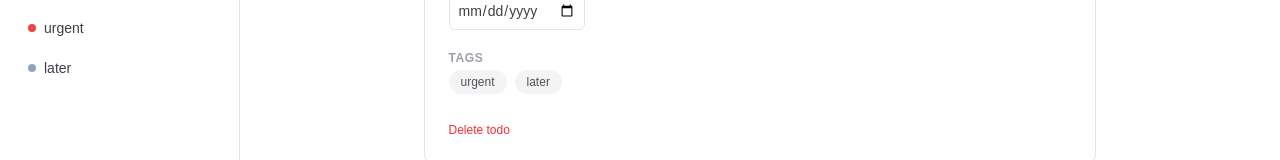
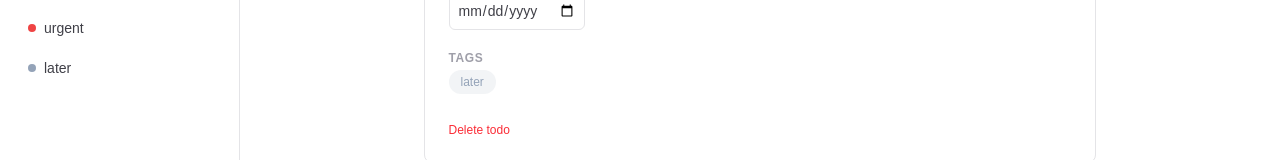
Before and after one commit to Jonathanko52/personal-interface, a Next.js app: page / in a window 1280 px wide. Both pictures are taken after a click on the item "Read chapter 3". Shown: the part 390-550 px from the top of the page. Built offline with nearby package versions, Linux system fonts and the light colour scheme.

Commit message:
remove hard coded values

```diff
--- a/app/components/TodoDetail.tsx
+++ b/app/components/TodoDetail.tsx
@@ -1,3 +1,5 @@
+"use client";
+
 "use client";
 
 import { useState } from "react";
@@ -11,7 +13,8 @@ interface TodoDetailProps {
 const priorityOptions = ["none", "low", "medium", "high"];
 
 export default function TodoDetail({ todo, onClose }: TodoDetailProps) {
-  const { updateTodo, deleteTodo } = useData();
+  const { updateTodo, deleteTodo, tags } = useData();
+  const todoTags = tags.filter((tag) => todo.tagIds.includes(tag.id));
   const [title, setTitle] = useState(todo.title);
   const [notes, setNotes] = useState(todo.notes);
 
@@ -90,13 +93,20 @@ export default function TodoDetail({ todo, onClose }: TodoDetailProps) {
           <label className="text-xs font-semibold text-zinc-400 uppercase tracking-wider">
             Tags
           </label>
-          <div className="flex gap-2">
-            <span className="text-xs px-3 py-1 rounded-full bg-zinc-100 text-zinc-600">
-              urgent
-            </span>
-            <span className="text-xs px-3 py-1 rounded-full bg-zinc-100 text-zinc-600">
-              later
-            </span>
+          <div className="flex gap-2 flex-wrap">
+            {todoTags.length === 0 ? (
+              <span className="text-xs text-zinc-400">No tags</span>
+            ) : (
+              todoTags.map((tag) => (
+                <span
+                  key={tag.id}
+                  className="text-xs px-3 py-1 rounded-full bg-zinc-100 text-zinc-600"
+                  style={{ backgroundColor: `${tag.color}20`, color: tag.color }}
+                >
+                  {tag.name}
+                </span>
+              ))
+            )}
           </div>
         </div>
 
```
